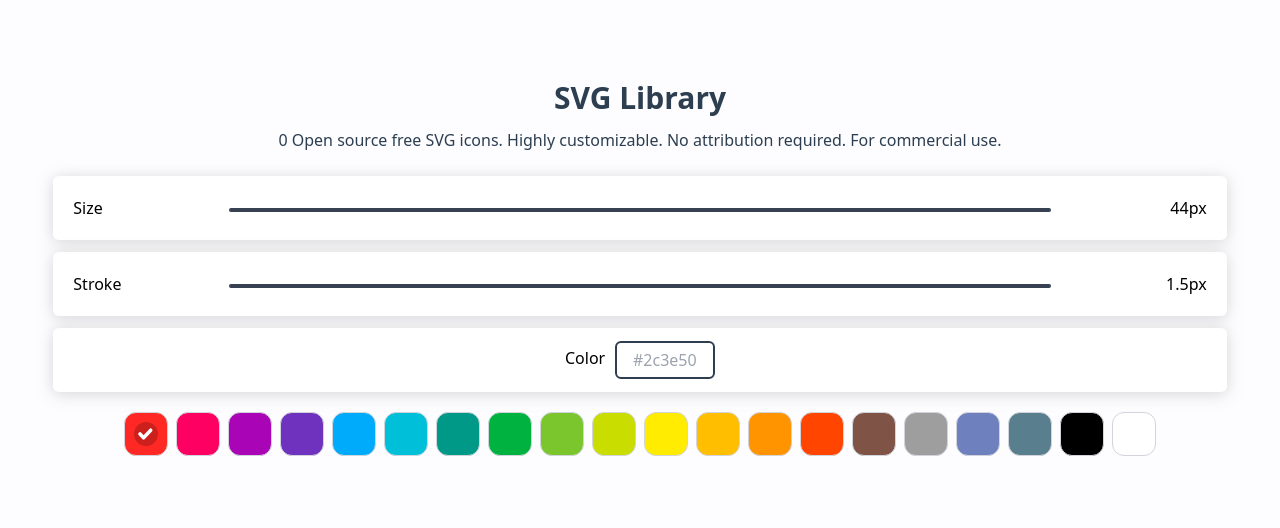
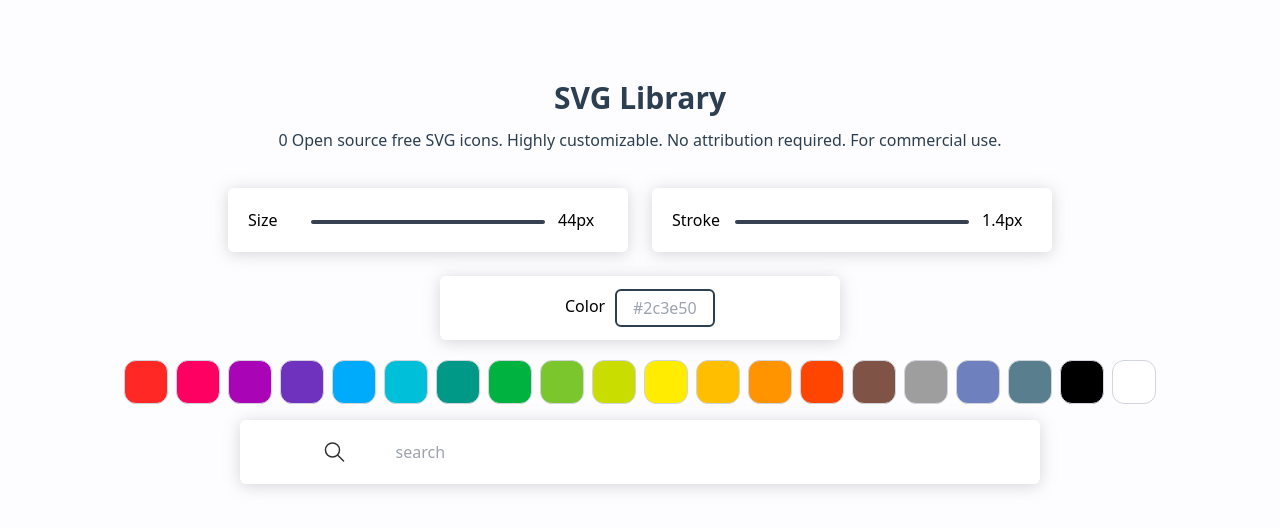
Before and after one commit to JadenFicklin/svg-library, a React (Create React App) app: page / in a window 1280 px wide. Shown: the top 528 px of the page. Built offline with nearby package versions, Linux system fonts and the light colour scheme.

Commit message:
split up code into seperate components, refactored code, added search bar

```diff
--- a/src/App.js
+++ b/src/App.js
@@ -1,17 +1,13 @@
 import "./App.css";
+import Card from "./components/Card.js";
+import ColorSelection from "./components/ColorSelection";
+import ColorInputCard from "./components/ColorInputCard.js";
+
 import { useState } from "react";
-import { colors } from "./data/colors";
-import check from "./images/check.svg";
 
 function App() {
   const [svgNumber] = useState(0);
-  const [selectedColorIndex, setSelectedColorIndex] = useState(0);
   const [color, setColor] = useState("#2c3e50");
-
-  const handleColorClick = (index) => {
-    setSelectedColorIndex(index);
-    setColor(colors[index]);
-  };
 
   return (
     <div className="bg-[#fdfdff] w-full min-h-screen">
@@ -25,62 +21,13 @@ function App() {
         </p>
       </header>
 
-      <div className="w-11/12 mx-auto mt-6 h-min ">
-        {/* size card */}
-        <div className="relative w-full h-16 bg-white rounded-md gray-shadow">
-          <p className="absolute top-5 left-5">Size</p>
-          <p className="h-1 bg-gray-700 self-center rounded-full absolute w-[50%] xs:w-[54%] left-1/2 -ml-[27%] md:w-[70%] md:-ml-[35%] top-8"></p>
-          <p className="absolute top-5 right-5">44px</p>
-        </div>
-        {/* stroke card */}
-        <div className="relative w-full h-16 mt-3 bg-white rounded-md gray-shadow">
-          <p className="absolute top-5 left-5">Stroke</p>
-          <p className="h-1 bg-gray-700 self-center rounded-full absolute w-[46%] xs:w-[54%] xs:-ml-[27%] left-1/2 -ml-[23%] md:w-[70%] md:-ml-[35%] top-8"></p>
-          <p className="absolute top-5 right-5">1.5px</p>
-        </div>
-        {/* Color card */}
-        <div className="relative flex items-center justify-center w-full h-16 mt-3 bg-white rounded-md gray-shadow">
-          <div className="w-[150px] h-[60%]  relative">
-            <p className="absolute top-[5px] left-0">Color</p>
-            <div
-              className={` border-2 rounded-md h-full w-[100px] absolute right-0 grid place-content-center`}
-              style={{ borderColor: color }}
-            >
-              <input
-                type="text"
-                placeholder={color}
-                className="w-full h-full pl-1 ml-3 bg-transparent focus:outline-none"
-              />
-            </div>
-          </div>
-        </div>
-        {/* colors selection */}
-        <div className="flex flex-wrap content-center justify-center w-11/12 mx-auto mt-4">
-          {colors.map((color, index) => (
-            <div
-              key={index}
-              style={{ backgroundColor: color }}
-              className="w-11 h-11 m-1 rounded-xl border-[1px] border-gray-300 grid place-content-center"
-              onClick={() => handleColorClick(index)}
-            >
-              {selectedColorIndex === index && (
-                <div
-                  className="grid w-6 h-6 rounded-full place-content-center"
-                  style={{
-                    backgroundColor: `rgba(0, 0, 0, 0.2)`, // 10% darker than the background color
-                  }}
-                >
-                  <img
-                    src={check}
-                    alt="check"
-                    className="w-[90%] h-[90%] mt-[1px]"
-                  />
-                </div>
-              )}
-            </div>
-          ))}
-        </div>
-      </div>
+      <body className="flex flex-wrap justify-center w-11/12 mx-auto mt-6 h-min">
+        <Card type="Size" progress="0" pixels={44} />
+        <Card type="Stroke" progress="0" pixels={1.4} mt={true} />
+        <ColorInputCard color={color} setColor={setColor} />
+        <ColorSelection setColor={setColor} />
+        <Card search={true} mt={true} maxWidth={true} />
+      </body>
     </div>
   );
 }
--- /dev/null
+++ b/src/components/Card.js
@@ -0,0 +1,35 @@
+import React from "react";
+import searchIcon from "../images/search.svg";
+
+function card({ type, progress, pixels, search, maxWidth }) {
+  return (
+    <div
+      className={`${
+        maxWidth && `max-w-[800px] `
+      } relative w-full h-16 bg-white rounded-md gray-shadow max-w-[400px] m-3`}
+    >
+      {search ? (
+        <div className="flex items-center w-11/12 h-full mx-auto ">
+          <img
+            src={searchIcon}
+            alt="Search"
+            className="block float-left w-2/12 h-6 opacity-80"
+          />
+          <input
+            type="text"
+            placeholder="search"
+            className="w-10/12 outline-none"
+          />
+        </div>
+      ) : (
+        <>
+          <p className="absolute top-5 left-5 w-[50px] ">{type}</p>
+          <p className="relative w-5/12 h-1 mx-auto bg-gray-700 rounded-full xs:w-6/12 md:w-7/12 top-8"></p>
+          <p className="absolute top-5 right-5 w-[50px] ">{pixels}px</p>
+        </>
+      )}
+    </div>
+  );
+}
+
+export default card;
--- /dev/null
+++ b/src/components/ColorInputCard.js
@@ -0,0 +1,25 @@
+function ColorInputCard({ color, setColor }) {
+  return (
+    <div
+      id="input-card"
+      className="relative flex items-center justify-center w-full h-16 mt-3 bg-white rounded-md gray-shadow max-w-[400px] mx-3"
+    >
+      <div className="w-[150px] h-[60%]  relative">
+        <p className="absolute top-[5px] left-0">Color</p>
+        <div
+          className={` border-2 rounded-md h-full w-[100px] absolute right-0 grid place-content-center`}
+          style={{ borderColor: color }}
+        >
+          <input
+            type="text"
+            placeholder={color}
+            className="w-full h-full pl-1 ml-3 bg-transparent focus:outline-none"
+            onChange={(e) => setColor(e.target.value)}
+          />
+        </div>
+      </div>
+    </div>
+  );
+}
+
+export default ColorInputCard;
--- /dev/null
+++ b/src/components/ColorSelection.js
@@ -0,0 +1,41 @@
+import React, { useState } from "react";
+import check from "../images/check.svg";
+import { colors } from "../data/colors";
+
+function ColorSelection({ setColor }) {
+  const [selectedColorIndex, setSelectedColorIndex] = useState(-1);
+
+  const handleColorClick = (index) => {
+    setSelectedColorIndex(index);
+    setColor(colors[index]);
+  };
+  return (
+    <div className="flex flex-wrap content-center justify-center w-11/12 mx-auto mt-4">
+      {colors.map((color, index) => (
+        <div
+          key={index}
+          style={{ backgroundColor: color }}
+          className="w-11 h-11 m-1 rounded-xl border-[1px] border-gray-300 grid place-content-center"
+          onClick={() => handleColorClick(index)}
+        >
+          {selectedColorIndex === index && (
+            <div
+              className="grid w-6 h-6 rounded-full place-content-center"
+              style={{
+                backgroundColor: `rgba(0, 0, 0, 0.2)`,
+              }}
+            >
+              <img
+                src={check}
+                alt="check"
+                className="w-[90%] h-[90%] mt-[1px]"
+              />
+            </div>
+          )}
+        </div>
+      ))}
+    </div>
+  );
+}
+
+export default ColorSelection;
```
Also changed, not shown: src/images/search.svg (added).
